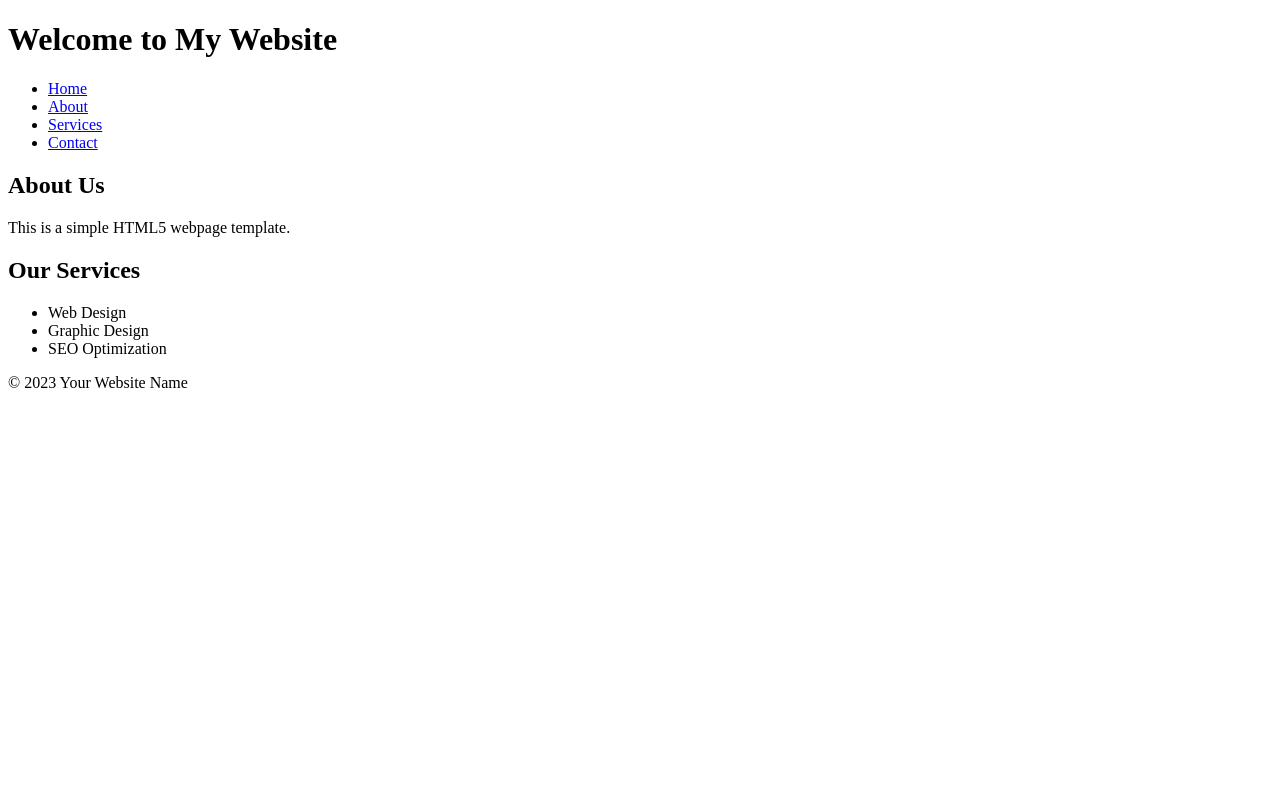
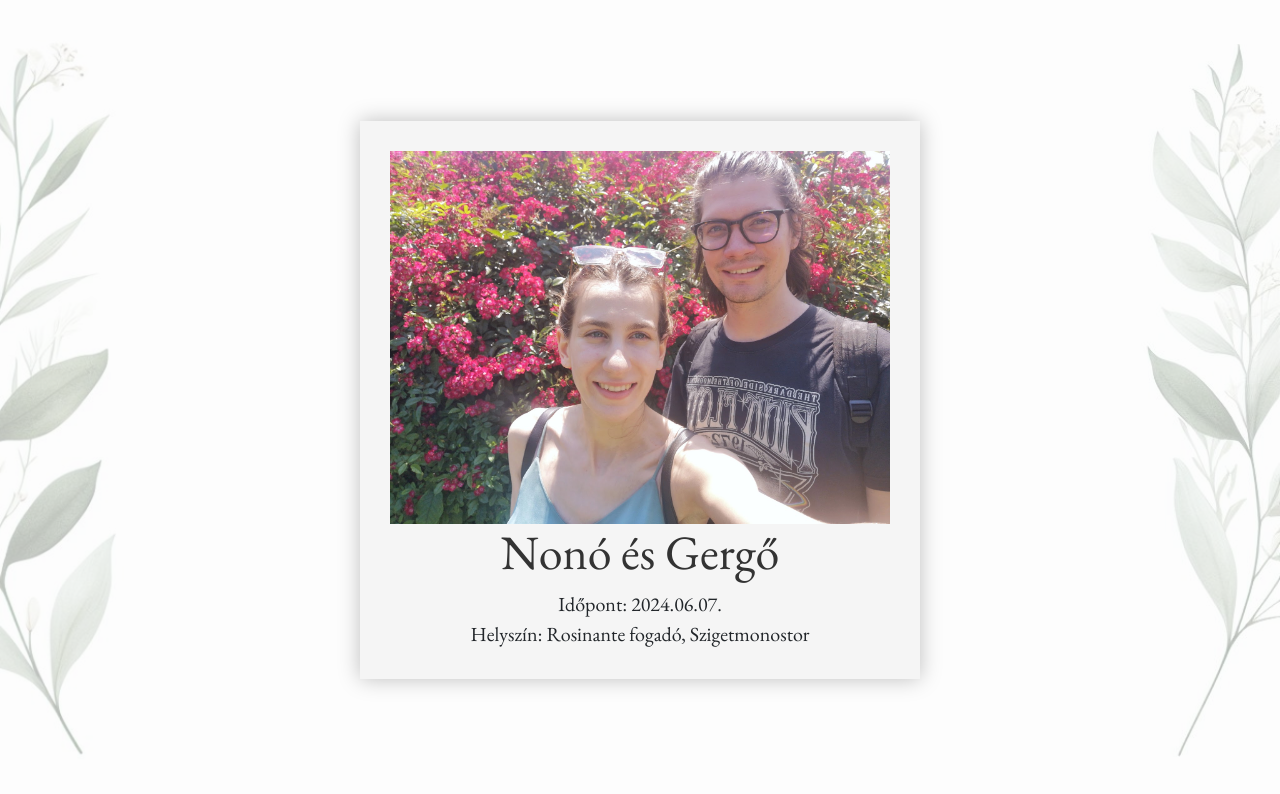
Before and after one commit to SukuWc/eskuvo, a plain HTML site: page index.html in a window 1280 px wide. Drawn offline with nearby package versions, Linux system fonts and the light colour scheme.

Commit message:
SUKU design sync

```diff
--- a/index.html
+++ b/index.html
@@ -1,38 +1,64 @@
 <!DOCTYPE html>
-<html lang="en">
+<html>
 <head>
     <meta charset="UTF-8">
     <meta name="viewport" content="width=device-width, initial-scale=1.0">
-    <title>Your Page Title</title>
+    <link rel="stylesheet" href="https://stackpath.bootstrapcdn.com/bootstrap/4.3.1/css/bootstrap.min.css">
+
+    <link rel="preconnect" href="https://fonts.googleapis.com">
+    <link rel="preconnect" href="https://fonts.gstatic.com" crossorigin>
+    <link href="https://fonts.googleapis.com/css2?family=EB+Garamond:ital@0;1&display=swap" rel="stylesheet">
+    <style>
+        h1{
+            font-family: 'EB Garamond', serif;
+            font-size: 300%;
+        }
+        body {
+            background-color: #fdfdfd;
+            font-family: 'EB Garamond', serif;
+        }
+        .container {
+            text-align: center;
+            display: flex;
+            height: 100vh;
+            align-items: center; /* Vertically center the child elements */
+            justify-content: center; /* Horizontally */
+        }
+        h1 {
+            color: #333;
+        }
+        .wedding-details {
+            background-color: #f5f5f5;
+            padding: 30px;
+            margin: auto;
+            box-shadow: 0px 0px 20px rgba(0, 0, 0, 0.25);
+        }
+        .date-location {
+            font-size: 20px;
+            margin: 0px;
+        }
+        img {
+            max-width: 100%;
+
+        }
+    </style>
 </head>
 <body>
-    <header>
-        <h1>Welcome to My Website</h1>
-    </header>
-    <nav>
-        <ul>
-            <li><a href="#">Home</a></li>
-            <li><a href="#">About</a></li>
-            <li><a href="#">Services</a></li>
-            <li><a href="#">Contact</a></li>
-        </ul>
-    </nav>
-    <main>
-        <section>
-            <h2>About Us</h2>
-            <p>This is a simple HTML5 webpage template.</p>
-        </section>
-        <section>
-            <h2>Our Services</h2>
-            <ul>
-                <li>Web Design</li>
-                <li>Graphic Design</li>
-                <li>SEO Optimization</li>
-            </ul>
-        </section>
-    </main>
-    <footer>
-        <p>&copy; 2023 Your Website Name</p>
-    </footer>
+
+    <div class="container">
+
+
+        <img style="position:absolute; left: 0px; opacity: 30%; z-index: -1; max-height: 90vh;" src="left.png"/>
+        <img style="position:absolute; right: 0px; opacity: 30%; z-index: -1; max-height: 90vh;" src="right.png"/>
+
+
+        <div class="wedding-details">
+            <img src="hero.jpeg" width="500px" alt="Wedding Venue"/>
+            <h1>Nonó és Gergő</h1>
+            <p class="date-location">Időpont: 2024.06.07.</p>
+
+            <p class="date-location">Helyszín: Rosinante fogadó, Szigetmonostor</p>
+        </div>
+    </div>
 </body>
 </html>
```
Also changed, not shown: hero.jpeg (added), left.png (added), right.png (added).
